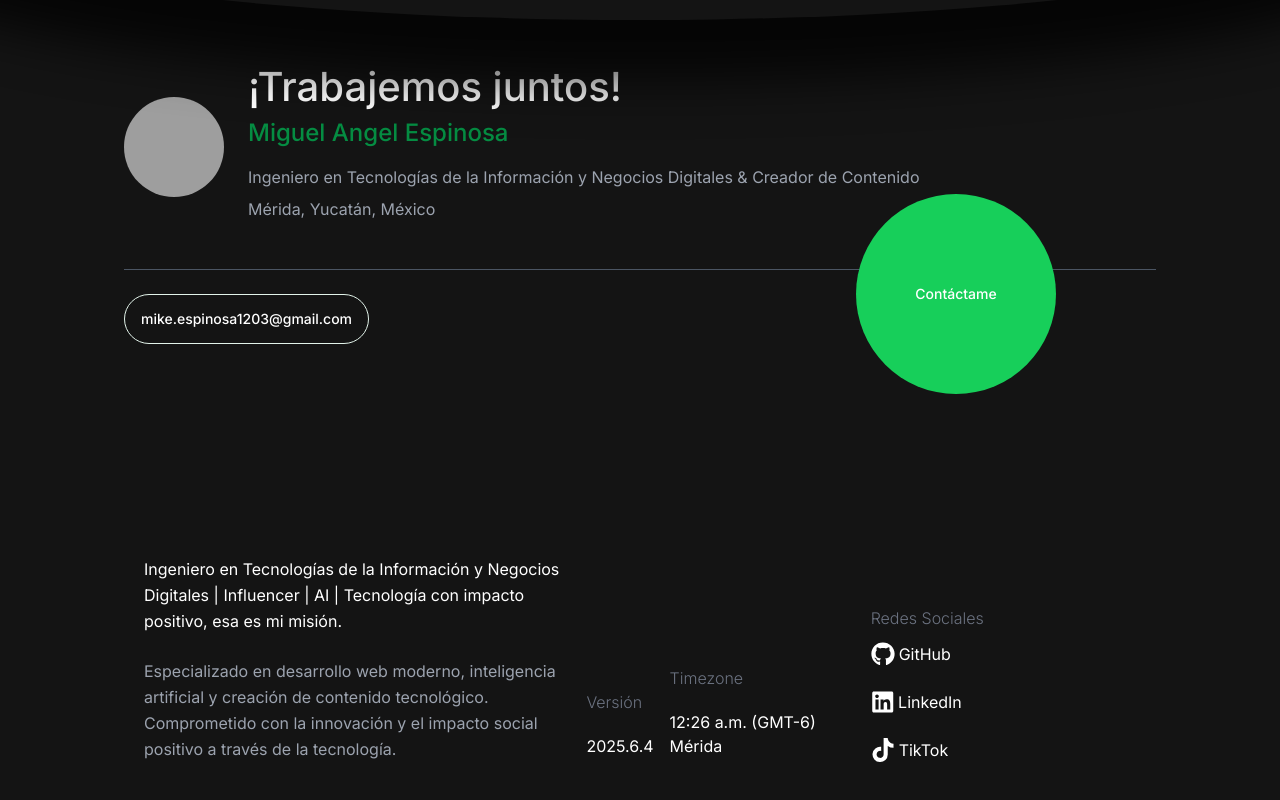
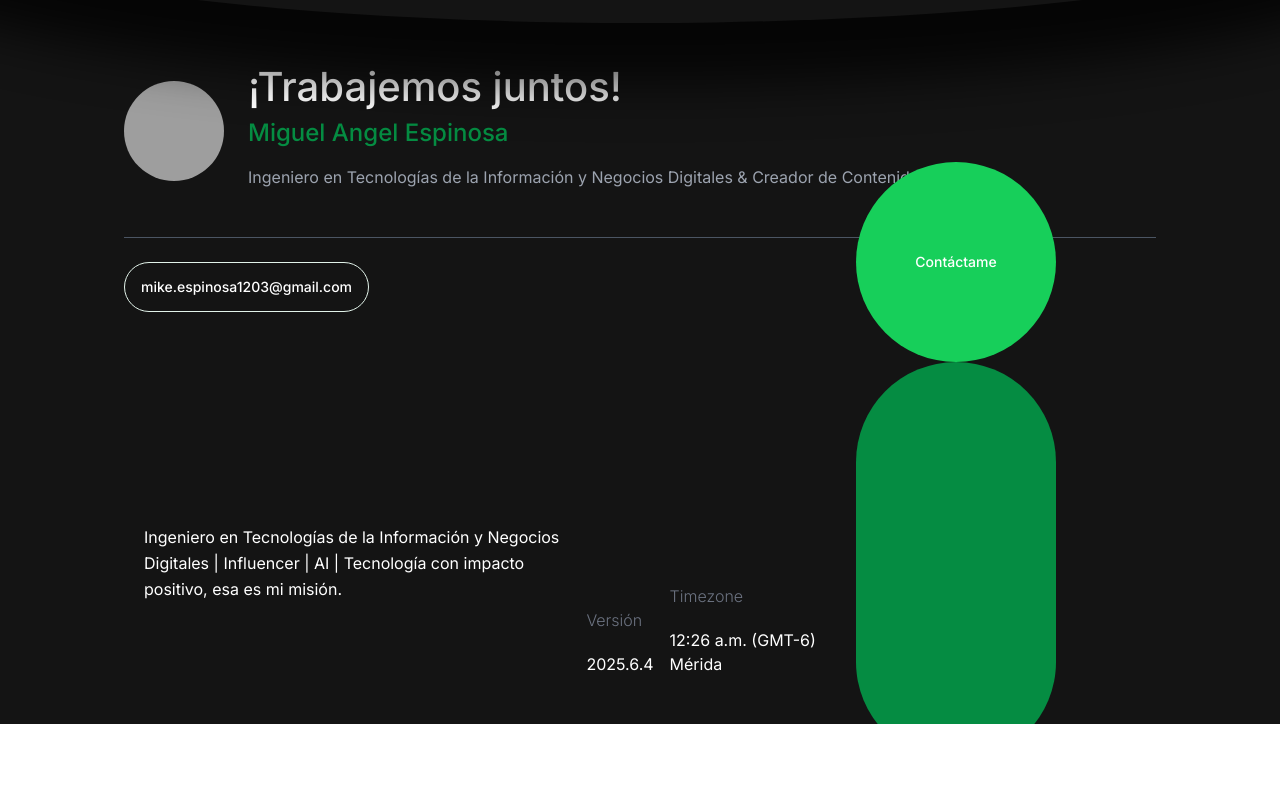
Before and after one commit to mikesspinosa/portfolio, a Next.js app: page /contact in a window 1280 px wide. Shown: the part 1749-2549 px from the top of the page. After the commit the page ends 2473 px from the top, so only its background shows below. Built offline with nearby package versions, Linux system fonts and the light colour scheme; grey boxes are pictures that could not be loaded.

Commit message:
fix: Remove additional text and location, improve button animation

```diff
--- a/src/components/animations/roundedButton.tsx
+++ b/src/components/animations/roundedButton.tsx
@@ -48,7 +48,6 @@ export default function RoundedButton({
       <Button
         variant="rounded"
         className="relative flex cursor-pointer items-center justify-center overflow-hidden rounded-full border border-secondary px-4 py-6"
-        style={{ overflow: 'hidden' }}
         onMouseEnter={() => {
           manageMouseEnter();
         }}
@@ -63,7 +62,7 @@ export default function RoundedButton({
         <div
           ref={circle}
           className={clsx(
-            'absolute top-[100%] h-[150%] w-full rounded-full',
+            'absolute top-[100%] h-[200%] w-full rounded-full',
             backgroundColor === 'secondary' ? 'bg-[#058c42]' : 'bg-[#16db65]'
           )}
         ></div>
--- a/src/components/home/ContactInfo.tsx
+++ b/src/components/home/ContactInfo.tsx
@@ -75,7 +75,6 @@ export default function ContactInfo() {
                 </h3>
                 <div className="text-sm text-gray-400 sm:text-base">
                   <span>Ingeniero en Tecnologías de la Información y Negocios Digitales & Creador de Contenido</span>
-                  <span className="mt-2 block">Mérida, Yucatán, México</span>
                 </div>
               </div>
             </div>
@@ -110,9 +109,6 @@ export default function ContactInfo() {
           <div className="flex flex-col space-y-6">
             <p className="min-w-screen text-base sm:max-w-md leading-relaxed">
               Ingeniero en Tecnologías de la Información y Negocios Digitales | Influencer | AI | Tecnología con impacto positivo, esa es mi misión.
-            </p>
-            <p className="text-base text-gray-400 sm:max-w-md leading-relaxed">
-              Especializado en desarrollo web moderno, inteligencia artificial y creación de contenido tecnológico. Comprometido con la innovación y el impacto social positivo a través de la tecnología.
             </p>
           </div>
           <div className="flex items-end gap-2">
```
